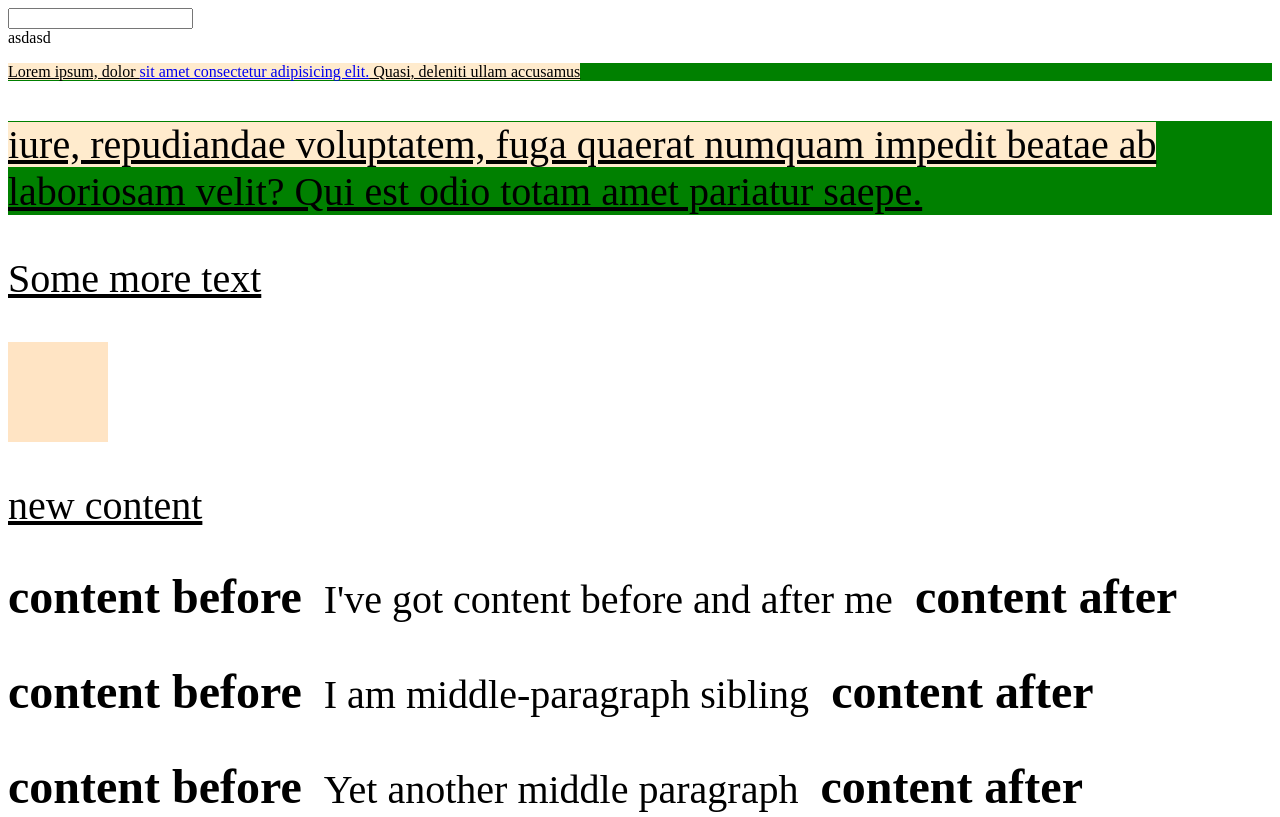
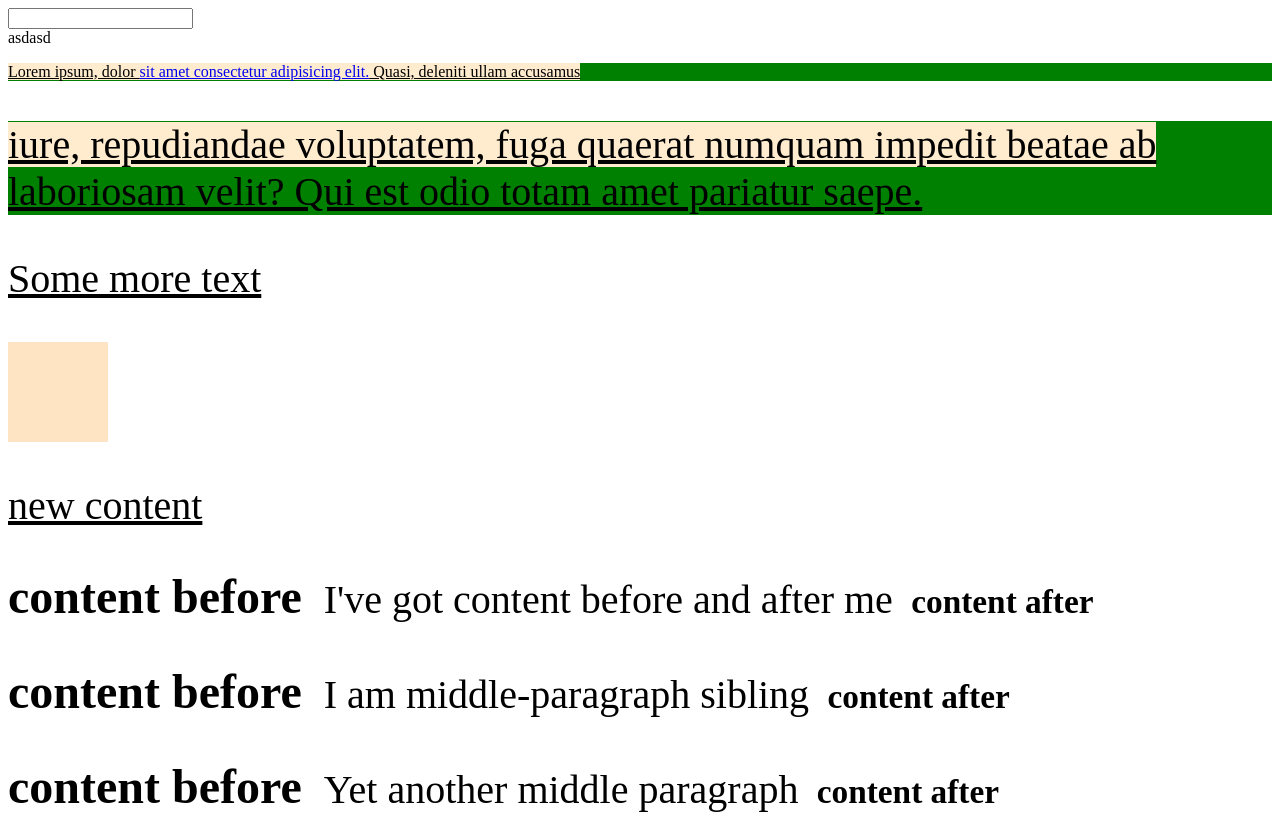
Before and after one commit to stanislau93/git_first_demo, a plain HTML site: page index.html in a window 1280 px wide. Shown: the top 817 px of the page. Drawn offline with Linux system fonts and the light colour scheme.

Commit message:
change style

```diff
--- a/index.html
+++ b/index.html
@@ -50,7 +50,7 @@
 
     .middle-paragraph::after {
       content: " content after";
-      font-size: larger;
+      font-size: smaller;
       font-weight: bolder;
       margin-left: 10px;
     }
```
